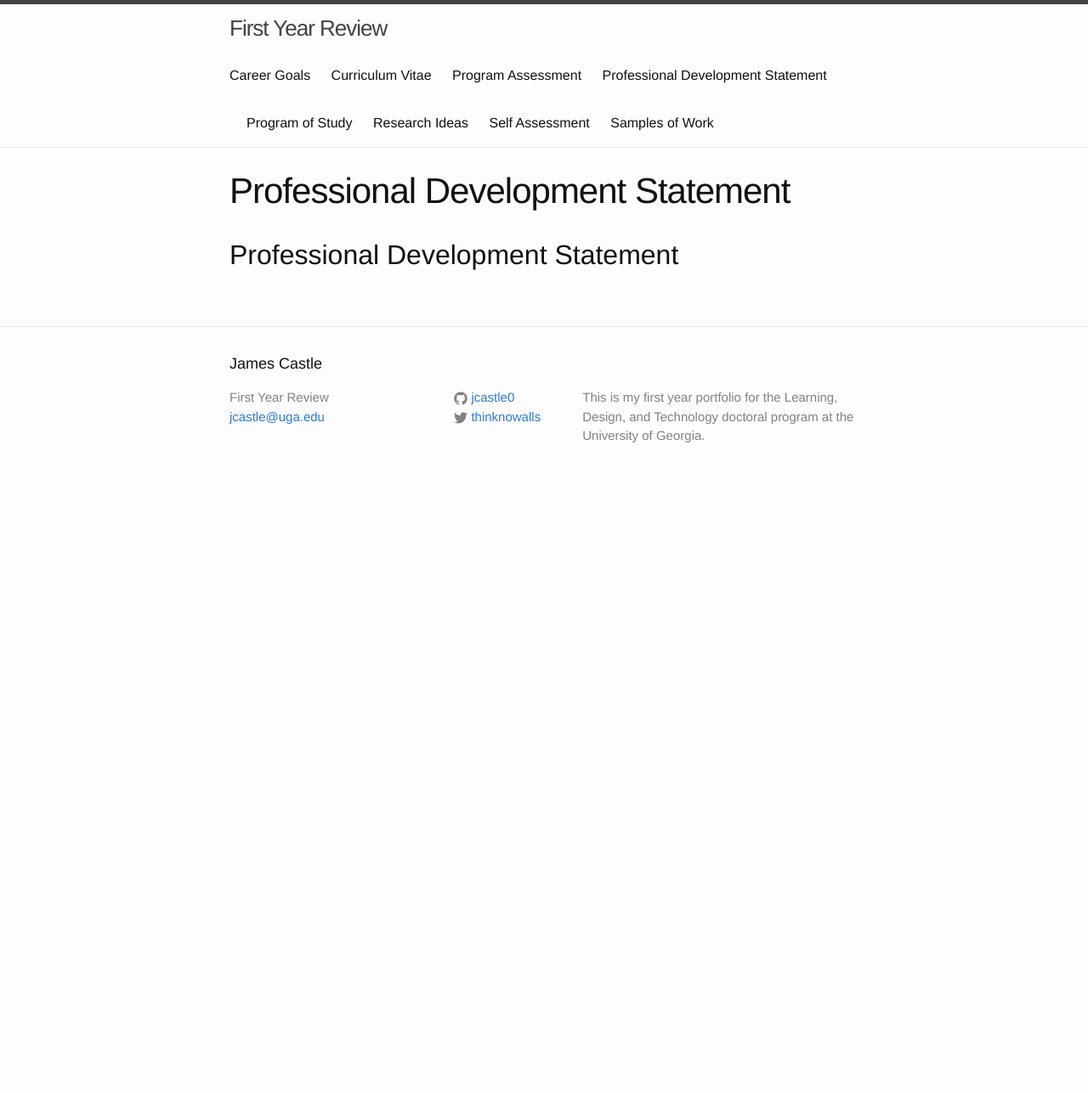
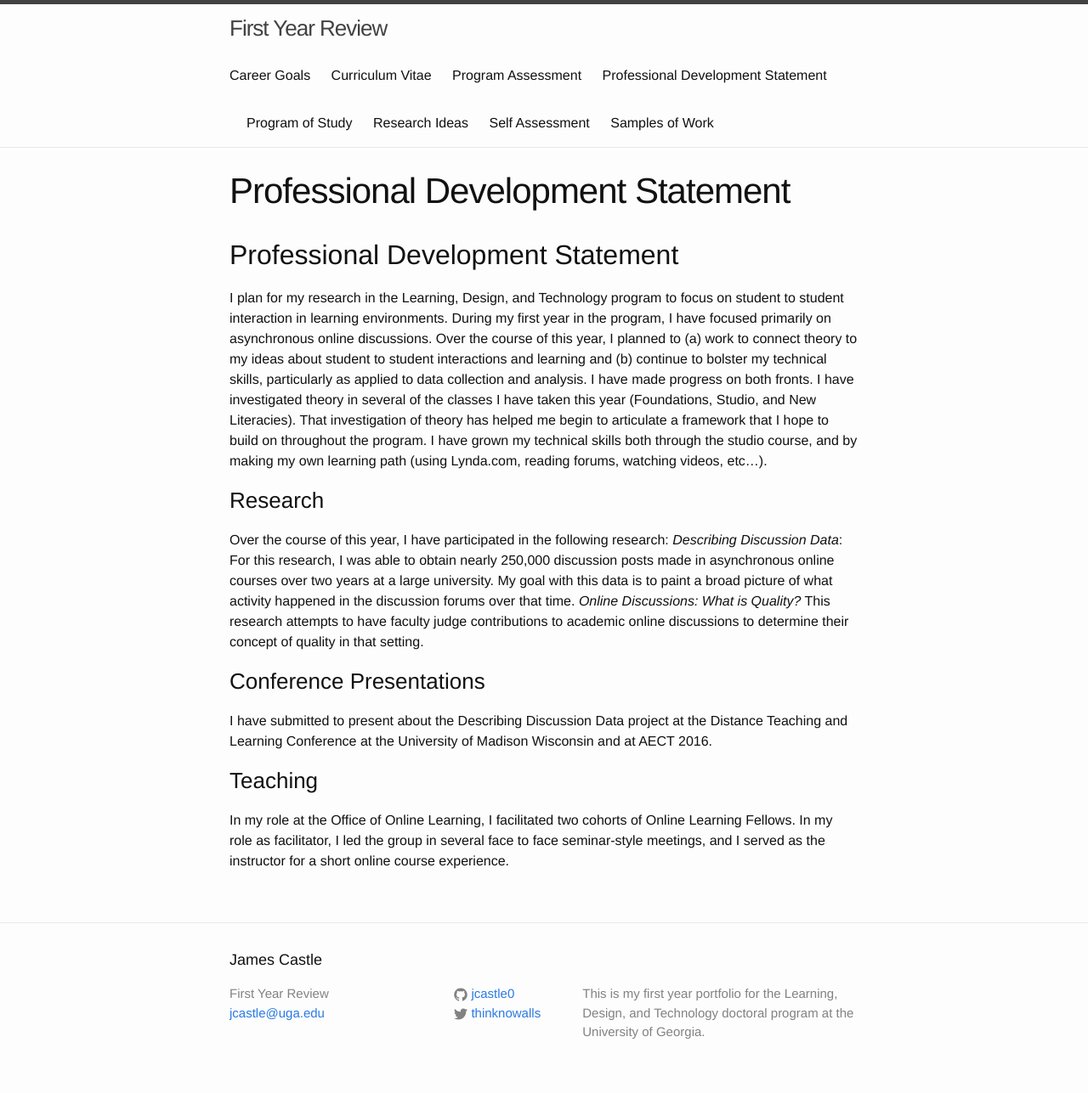
Before and after one commit to jcastle0/ldtportfolio, a Jekyll site: the page built from pd.md, in a window 1280 px wide. Shown: the whole page at 85% size. Built offline with Jekyll 4.4.1, drawn with Linux system fonts in a browser that asks for light colours; before the commit the page ends 900 px from its top, so only the background shows below that.

Commit message:
Update pd.md

```diff
--- a/pd.md
+++ b/pd.md
@@ -5,3 +5,16 @@ permalink: /pd/
 ---
 
 ## Professional Development Statement
+
+I plan for my research in the Learning, Design, and Technology program to focus on student to student interaction in learning environments. During my first year in the program, I have focused primarily on asynchronous online discussions. Over the course of this year, I planned to (a) work to connect theory to my ideas about student to student interactions and learning and (b) continue to bolster my technical skills, particularly as applied to data collection and analysis. I have made progress on both fronts. I have investigated theory in several of the classes I have taken this year (Foundations, Studio, and New Literacies). That investigation of theory has helped me begin to articulate a framework that I hope to build on throughout the program. I have grown my technical skills both through the studio course, and by making my own learning path (using Lynda.com, reading forums, watching videos, etc…).
+
+###Research
+Over the course of this year, I have participated in the following research:
+*Describing Discussion Data*: For this research, I was able to obtain nearly 250,000 discussion posts made in asynchronous online courses over two years at a large university. My goal with this data is to paint a broad picture of what activity happened in the discussion forums over that time.
+*Online Discussions: What is Quality?* This research attempts to have faculty judge contributions to academic online discussions to determine their concept of quality in that setting.
+
+###Conference Presentations
+I have submitted to present about the Describing Discussion Data project at the Distance Teaching and Learning Conference at the University of Madison Wisconsin and at AECT 2016.
+
+###Teaching
+In my role at the Office of Online Learning, I facilitated two cohorts of Online Learning Fellows. In my role as facilitator, I led the group in several face to face seminar-style meetings, and I served as the instructor for a short online course experience.
```
